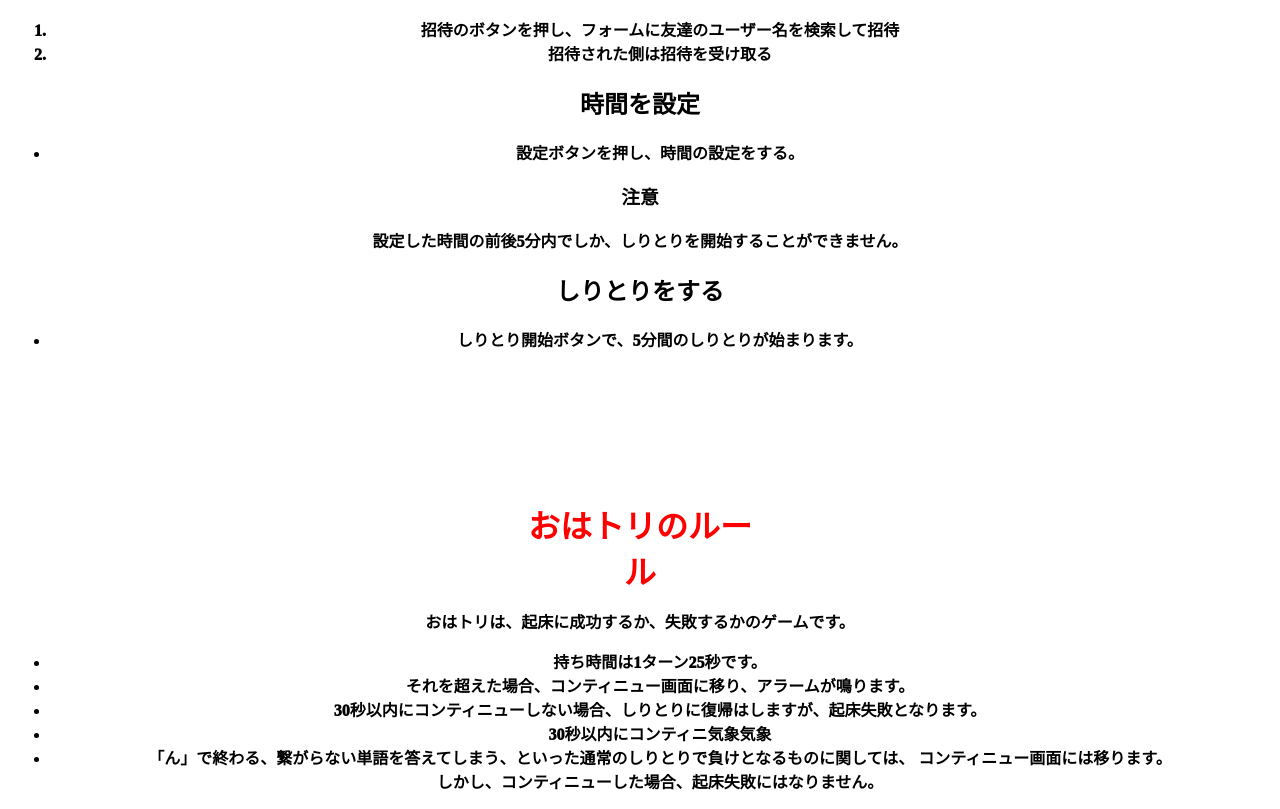
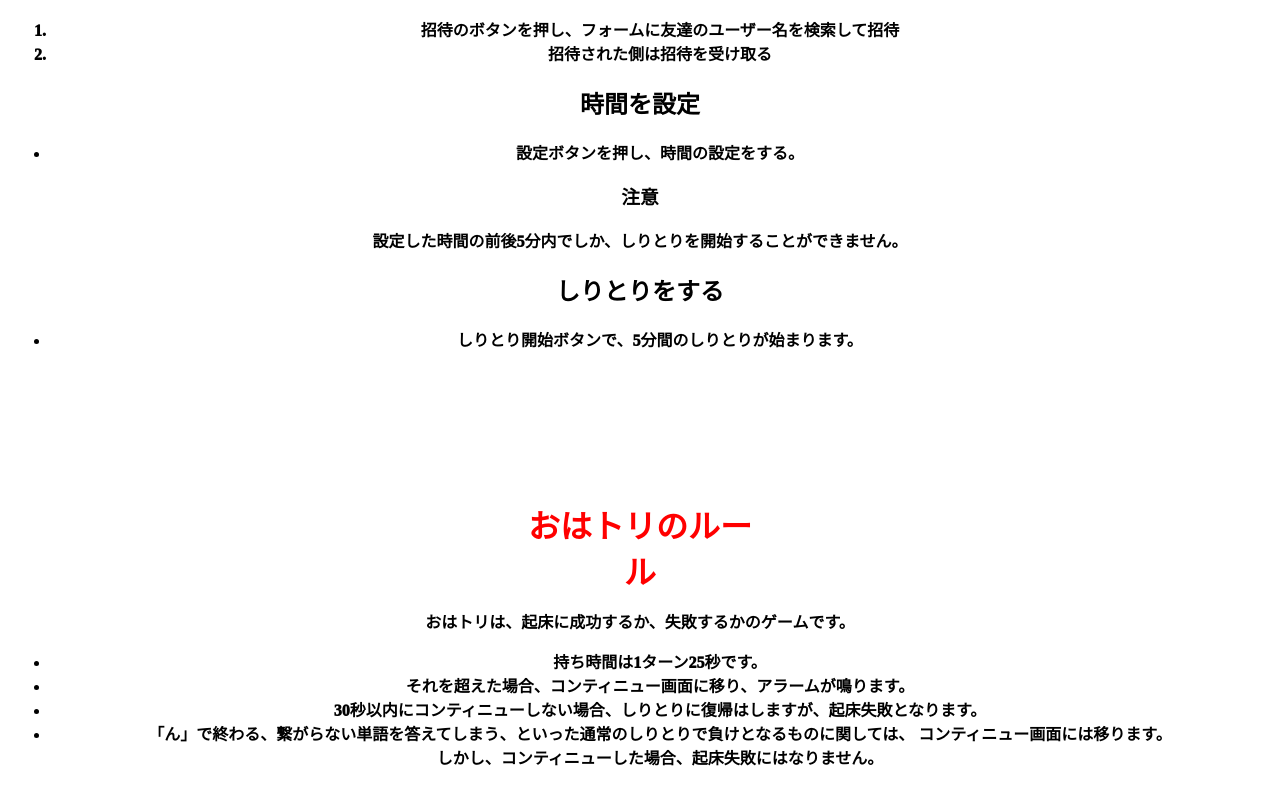
Before and after one commit to Penguin-Island/-, a website built with webpack: page fe/assets/rule/index.html in a window 1280 px wide. Shown: the part 254-1063 px from the top of the page. After the commit the page ends 1039 px from the top, so only its background shows below. Built offline with nearby package versions, Linux system fonts and the light colour scheme; no server answers; a web font is replaced by a local one.

Commit message:
不要な文を削除

```diff
--- a/fe/assets/rule/index.html
+++ b/fe/assets/rule/index.html
@@ -32,7 +32,6 @@
         <li>持ち時間は1ターン25秒です。</li>
         <li>それを超えた場合、コンティニュー画面に移り、アラームが鳴ります。</li>
         <li>30秒以内にコンティニューしない場合、しりとりに復帰はしますが、起床失敗となります。</li>
-        <li>30秒以内にコンティニ気象気象</li>
         <li>「ん」で終わる、繋がらない単語を答えてしまう、といった通常のしりとりで負けとなるものに関しては、
             コンティニュー画面には移ります。<br>
             しかし、コンティニューした場合、起床失敗にはなりません。
```
